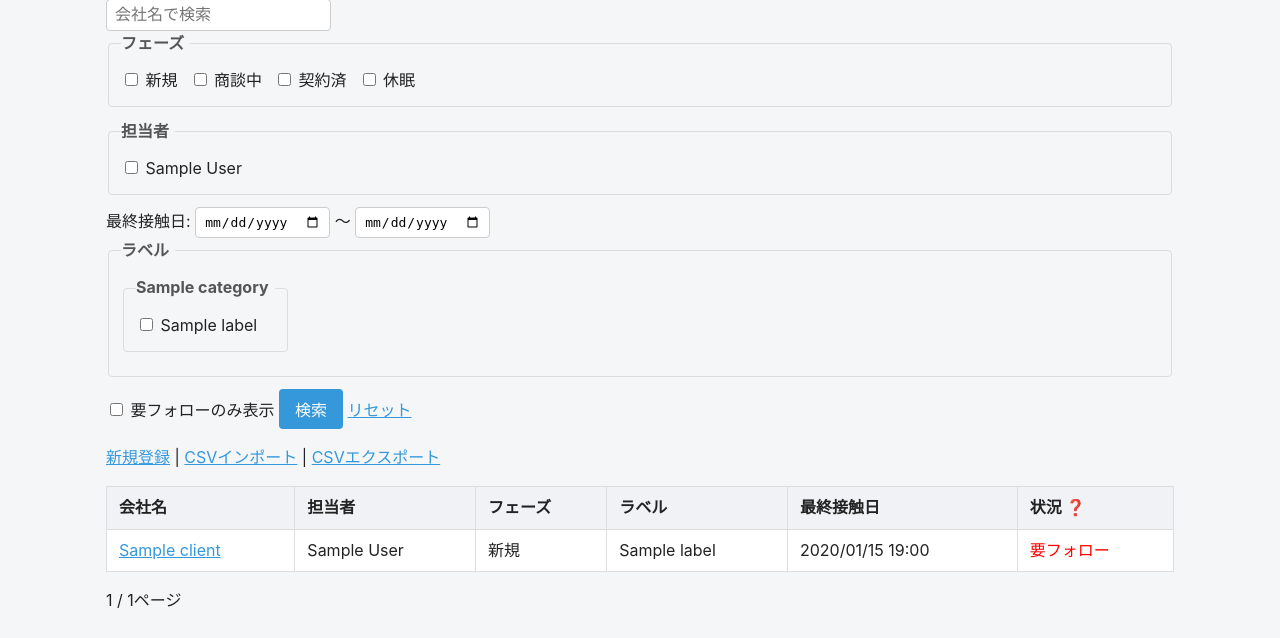
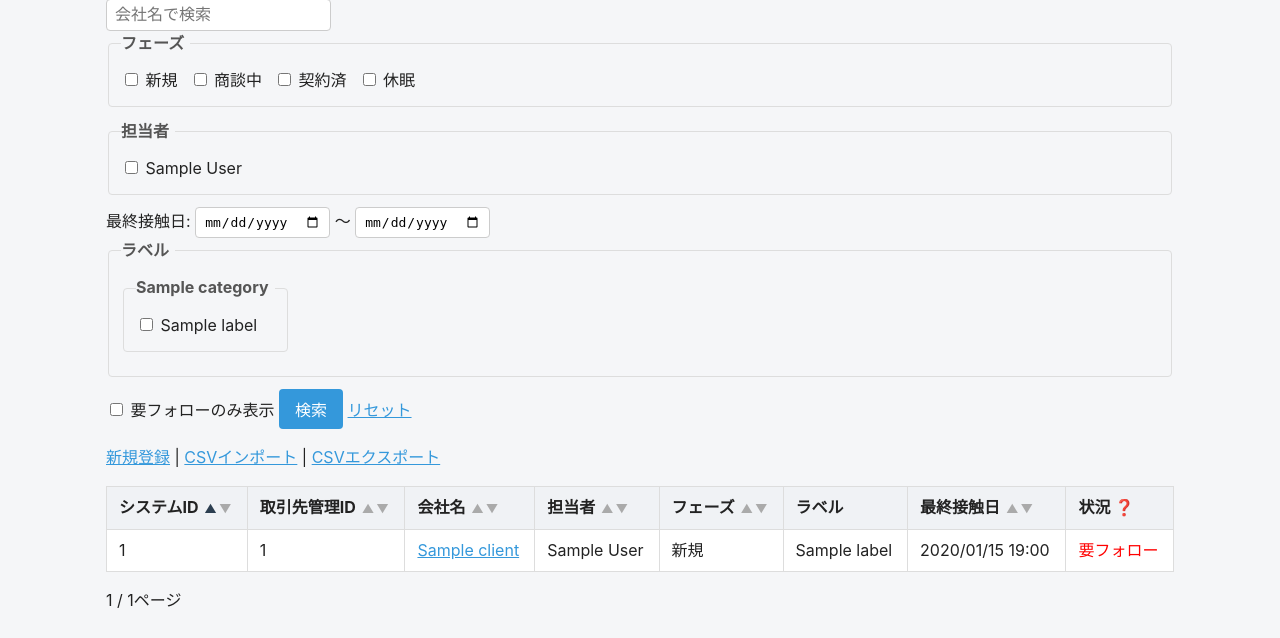
Before and after one commit to kenta138/crm_project, a Django app: page /clients/ in a window 1280 px wide; the page is wider, and only the part inside the window is pictured. Shown: the part 206-844 px from the top of that part. Run offline with Django 5.2, Linux system fonts and the light colour scheme; a user stored in the database is signed in; tables that the repository leaves empty hold one stand-in row (values such as "Sample post").

Commit message:
取引先一覧に列ソート機能とシステムID・取引先管理IDを追加

```diff
--- a/clients/forms.py
+++ b/clients/forms.py
@@ -13,9 +13,10 @@ class ClientForm(forms.ModelForm):
 
     class Meta:
         model = Client
-        fields = ['name', 'phase', 'assigned_user', 'phone', 'email', 'memo', 'labels']
+        fields = ['name', 'custom_id', 'phase', 'assigned_user', 'phone', 'email', 'memo', 'labels']
         labels = {
             'name': '会社名',
+            'custom_id': '取引先管理ID',
             'phase': 'フェーズ',
             'assigned_user': '担当者',
             'phone': '電話番号',
--- a/clients/models.py
+++ b/clients/models.py
@@ -12,6 +12,13 @@ class Client(models.Model):
         ('dormant', '休眠'),
     ]
     name = models.CharField(max_length=200)
+    custom_id = models.CharField(
+        max_length=50,
+        unique=True,
+        blank=True,
+        null=True,
+        verbose_name='取引先管理ID'
+    )
     phase = models.CharField(max_length=20, choices=PHASE_CHOICES, default='new')
     labels = models.ManyToManyField(Label, blank=True, related_name='clients')
     assigned_user = models.ForeignKey(
--- a/clients/views.py
+++ b/clients/views.py
@@ -1,3 +1,4 @@
+from urllib.parse import urlencode
 from datetime import timedelta
 from django.db.models import Q
 import csv
@@ -95,11 +96,44 @@ def client_list(request):
             Q(last_contact_date__isnull=True) | Q(last_contact_date__lt=cutoff)
         )
 
-    clients = clients.order_by('-last_contact_date')
+    SORT_FIELD_MAP = {
+        'id': 'id',
+        'custom_id': 'custom_id',
+        'name': 'name',
+        'assigned_user': 'assigned_user__name',
+        'phase': 'phase',
+        'last_contact_date': 'last_contact_date',
+    }
+    sort = request.GET.get('sort', 'id')
+    sort_key = sort[1:] if sort.startswith('-') else sort
+    if sort_key not in SORT_FIELD_MAP:
+        sort = 'id'
+        sort_key = 'id'
+    order_field = SORT_FIELD_MAP[sort_key]
+    if sort.startswith('-'):
+        order_field = '-' + order_field
+    clients = clients.order_by(order_field)
 
     paginator = Paginator(clients, 20)
     page_number = request.GET.get('page')
     page_obj = paginator.get_page(page_number)
+
+    query_parts = []
+    if keyword:
+        query_parts.append(('keyword', keyword))
+    if contact_date_from:
+        query_parts.append(('contact_date_from', contact_date_from))
+    if contact_date_to:
+        query_parts.append(('contact_date_to', contact_date_to))
+    if follow_up_only:
+        query_parts.append(('follow_up_only', follow_up_only))
+    for p in phase_values:
+        query_parts.append(('phase', p))
+    for uid in assigned_user_ids:
+        query_parts.append(('assigned_user', uid))
+    for lid in label_ids:
+        query_parts.append(('label', lid))
+    base_qs = urlencode(query_parts)
 
     categories = Category.objects.prefetch_related('labels').all()
     phases = Client.PHASE_CHOICES
@@ -125,6 +159,8 @@ def client_list(request):
         'contact_date_from': contact_date_from,
         'contact_date_to': contact_date_to,
         'follow_up_only': follow_up_only,
+        'sort': sort,
+        'base_qs': base_qs,
         'categories': categories,
         'phases': phases,
         'follow_up_threshold': follow_up_threshold,
--- a/static/css/style.css
+++ b/static/css/style.css
@@ -248,3 +248,15 @@ a {
 .filter-group legend {
     padding: 0 6px 0 0;
 }
+
+.sort-arrow {
+    text-decoration: none;
+    color: #aaa;
+    font-size: 0.75em;
+    margin-left: 2px;
+}
+
+.sort-arrow.sort-active {
+    color: #2c3e50;
+    font-weight: bold;
+}
--- a/templates/clients/client_list.html
+++ b/templates/clients/client_list.html
@@ -70,21 +70,39 @@
     <a href="/clients/new/">新規登録</a>
     {% if user.role == 'admin' %}
     | <a href="/clients/import/">CSVインポート</a>
-    | <a href="/clients/export/?{% for p in phase_values %}phase={{ p }}&{% endfor %}{% for lid in label_ids %}label={{ lid }}&{% endfor %}">CSVエクスポート</a>    {% endif %}
+    | <a href="/clients/export/?{{ base_qs }}">CSVエクスポート</a>    {% endif %}
 </p>
 
 <table border="1">
     <thead>
         <tr>
-            <th>会社名</th>
-            <th>担当者</th>
-            <th>フェーズ</th>
+            <th>システムID
+                <a href="?sort=id&{{ base_qs }}" class="sort-arrow {% if sort == 'id' %}sort-active{% endif %}">▲</a><a href="?sort=-id&{{ base_qs }}" class="sort-arrow {% if sort == '-id' %}sort-active{% endif %}">▼</a>
+            </th>
+            <th>取引先管理ID
+                <a href="?sort=custom_id&{{ base_qs }}" class="sort-arrow {% if sort == 'custom_id' %}sort-active{% endif %}">▲</a><a href="?sort=-custom_id&{{ base_qs }}" class="sort-arrow {% if sort == '-custom_id' %}sort-active{% endif %}">▼</a>
+            </th>
+            <th>会社名
+                <a href="?sort=name&{{ base_qs }}" class="sort-arrow {% if sort == 'name' %}sort-active{% endif %}">▲</a><a href="?sort=-name&{{ base_qs }}" class="sort-arrow {% if sort == '-name' %}sort-active{% endif %}">▼</a>
+            </th>
+            <th>担当者
+                <a href="?sort=assigned_user&{{ base_qs }}" class="sort-arrow {% if sort == 'assigned_user' %}sort-active{% endif %}">▲</a><a href="?sort=-assigned_user&{{ base_qs }}" class="sort-arrow {% if sort == '-assigned_user' %}sort-active{% endif %}">▼</a>
+            </th>
+            <th>フェーズ
+                <a href="?sort=phase&{{ base_qs }}" class="sort-arrow {% if sort == 'phase' %}sort-active{% endif %}">▲</a><a href="?sort=-phase&{{ base_qs }}" class="sort-arrow {% if sort == '-phase' %}sort-active{% endif %}">▼</a>
+            </th>
             <th>ラベル</th>
-            <th>最終接触日</th>
-            <th>状況 <span class="tooltip-icon">❓<span class="tooltip-text">最終接触日から{{ follow_up_threshold }}日以上経過している場合に「要フォロー」と表示されます</span></span></th>    </thead>
+            <th>最終接触日
+                <a href="?sort=last_contact_date&{{ base_qs }}" class="sort-arrow {% if sort == 'last_contact_date' %}sort-active{% endif %}">▲</a><a href="?sort=-last_contact_date&{{ base_qs }}" class="sort-arrow {% if sort == '-last_contact_date' %}sort-active{% endif %}">▼</a>
+            </th>
+            <th>状況 <span class="tooltip-icon">❓<span class="tooltip-text">最終接触日から{{ follow_up_threshold }}日以上経過している場合に「要フォロー」と表示されます</span></span></th>
+        </tr>
+    </thead>
     <tbody>
         {% for client in page_obj %}
         <tr>
+            <td>{{ client.id }}</td>
+            <td>{{ client.custom_id|default:"-" }}</td>
             <td><a href="/clients/{{ client.id }}/">{{ client.name }}</a></td>
             <td>{{ client.assigned_user.name|default:"-" }}</td>
             <td>{{ client.get_phase_display }}</td>
@@ -100,7 +118,7 @@
         </tr>
         {% empty %}
         <tr>
-            <td colspan="6">取引先が見つかりませんでした。</td>
+            <td colspan="8">取引先が見つかりませんでした。</td>
         </tr>
         {% endfor %}
     </tbody>
@@ -108,11 +126,12 @@
 
 <div>
     {% if page_obj.has_previous %}
-    <a href="?page={{ page_obj.previous_page_number }}&keyword={{ keyword }}&contact_date_from={{ contact_date_from }}&contact_date_to={{ contact_date_to }}&follow_up_only={{ follow_up_only }}{% for p in phase_values %}&phase={{ p }}{% endfor %}{% for uid in assigned_user_ids %}&assigned_user={{ uid }}{% endfor %}{% for lid in label_ids %}&label={{ lid }}{% endfor %}">前へ</a>    {% endif %}
-        {{ page_obj.number }} / {{ page_obj.paginator.num_pages }}ページ
+    <a href="?page={{ page_obj.previous_page_number }}&sort={{ sort }}&{{ base_qs }}">前へ</a>
+    {% endif %}
+            {{ page_obj.number }} / {{ page_obj.paginator.num_pages }}ページ
     {% if page_obj.has_next %}
-    <a href="?page={{ page_obj.next_page_number }}&keyword={{ keyword }}&contact_date_from={{ contact_date_from }}&contact_date_to={{ contact_date_to }}&follow_up_only={{ follow_up_only }}{% for p in phase_values %}&phase={{ p }}{% endfor %}{% for uid in assigned_user_ids %}&assigned_user={{ uid }}{% endfor %}{% for lid in label_ids %}&label={{ lid }}{% endfor %}">次へ</a>
-        {% endif %}
+    <a href="?page={{ page_obj.next_page_number }}&sort={{ sort }}&{{ base_qs }}">次へ</a>
+            {% endif %}
 </div>
 
 <script>
```
Also changed, not shown: clients/migrations/0003_client_custom_id.py (added).
